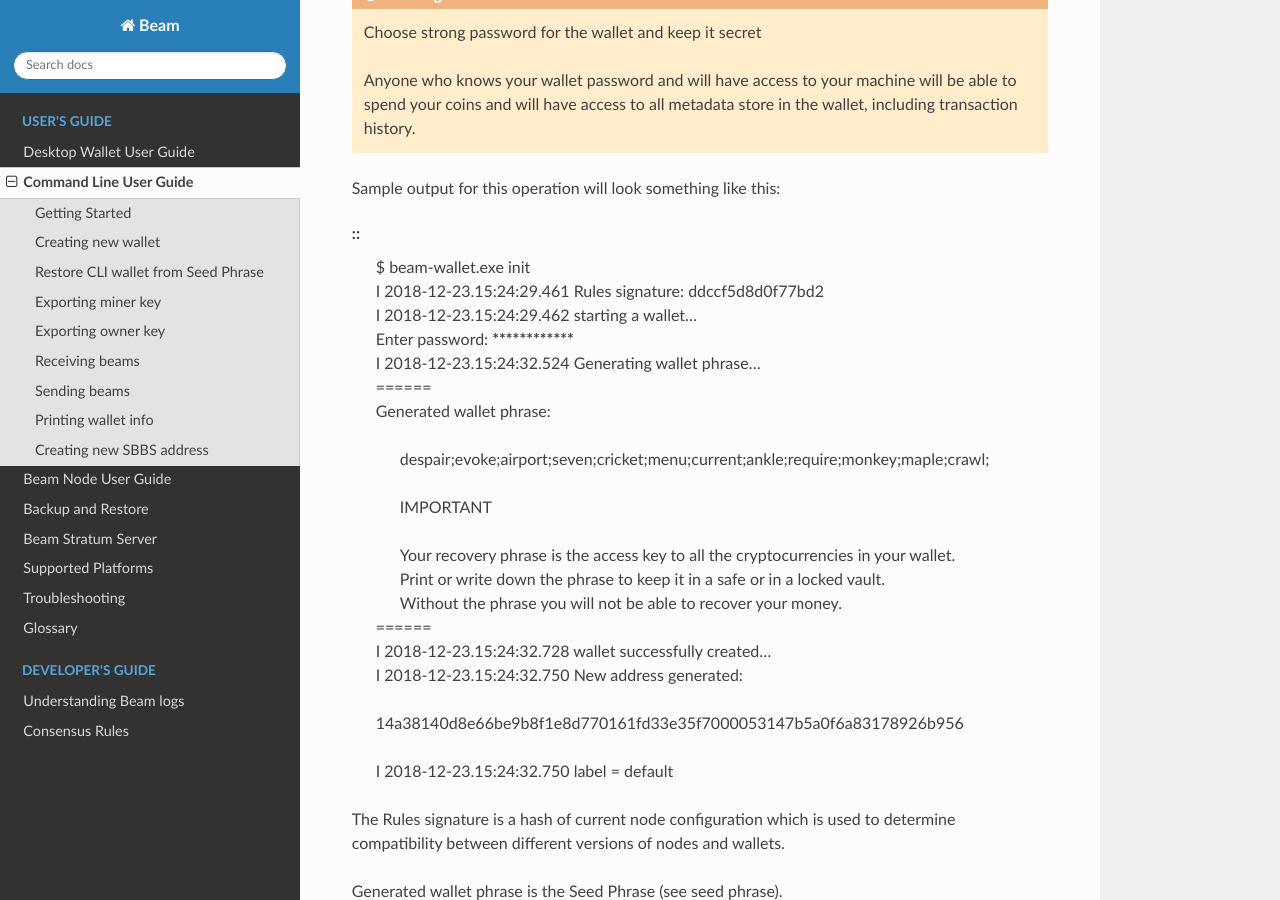
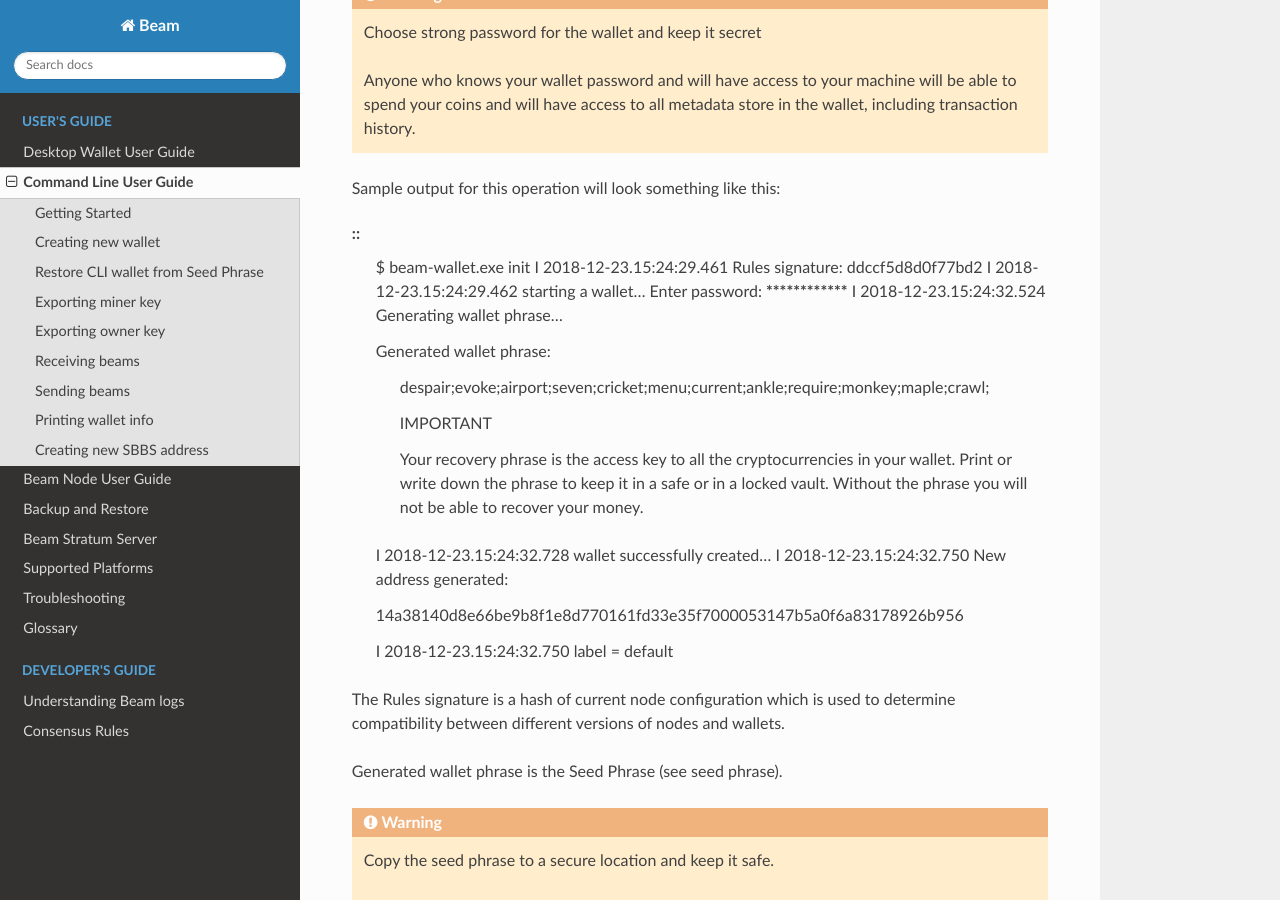
Before and after one commit to BeamMW/beam-docs, a Sphinx documentation site: the page built from source/rtd_pages/user_cli_wallet_guide.rst, in a window 1280 px wide and 900 px high, scrolled down 695 px. Built offline with Sphinx 7.4.7 and the Read the Docs theme 2.0.0, drawn with Linux system fonts in a browser that asks for light colours; the version number could not be read and is left out.

```diff
--- a/source/rtd_pages/user_cli_wallet_guide.rst
+++ b/source/rtd_pages/user_cli_wallet_guide.rst
@@ -30,28 +30,28 @@ You will be prompted to enter Wallet Password, which is used to protect the wall
 Sample output for this operation will look something like this:
 
 ::
-	| $ beam-wallet.exe init
-	| I 2018-12-23.15:24:29.461 Rules signature: ddccf5d8d0f77bd2
-	| I 2018-12-23.15:24:29.462 starting a wallet...
-	| Enter password: ****************
-	| I 2018-12-23.15:24:32.524 Generating wallet phrase...
-	| ======
-	| Generated wallet phrase:
-	|
-	|         despair;evoke;airport;seven;cricket;menu;current;ankle;require;monkey;maple;crawl;
-	|
-	|         IMPORTANT
-	|
-	|         Your recovery phrase is the access key to all the cryptocurrencies in your wallet.
-	|         Print or write down the phrase to keep it in a safe or in a locked vault.
-	|         Without the phrase you will not be able to recover your money.
-	| ======
-	| I 2018-12-23.15:24:32.728 wallet successfully created...
-	| I 2018-12-23.15:24:32.750 New address generated:
-	|
-	| 14a38140d8e66be9b8f1e8d770161fd33e35f7000053147b5a0f6a83178926b956
-	|
-	| I 2018-12-23.15:24:32.750 label = default
+	 $ beam-wallet.exe init
+	 I 2018-12-23.15:24:29.461 Rules signature: ddccf5d8d0f77bd2
+	 I 2018-12-23.15:24:29.462 starting a wallet...
+	 Enter password: ****************
+	 I 2018-12-23.15:24:32.524 Generating wallet phrase...
+
+	 Generated wallet phrase:
+
+	         despair;evoke;airport;seven;cricket;menu;current;ankle;require;monkey;maple;crawl;
+
+	         IMPORTANT
+
+	         Your recovery phrase is the access key to all the cryptocurrencies in your wallet.
+	         Print or write down the phrase to keep it in a safe or in a locked vault.
+	         Without the phrase you will not be able to recover your money.
+
+	 I 2018-12-23.15:24:32.728 wallet successfully created...
+	 I 2018-12-23.15:24:32.750 New address generated:
+
+	 14a38140d8e66be9b8f1e8d770161fd33e35f7000053147b5a0f6a83178926b956
+
+	 I 2018-12-23.15:24:32.750 label = default
 
 
 The Rules signature is a hash of current node configuration which is used to determine compatibility between different versions of nodes and wallets.
```
